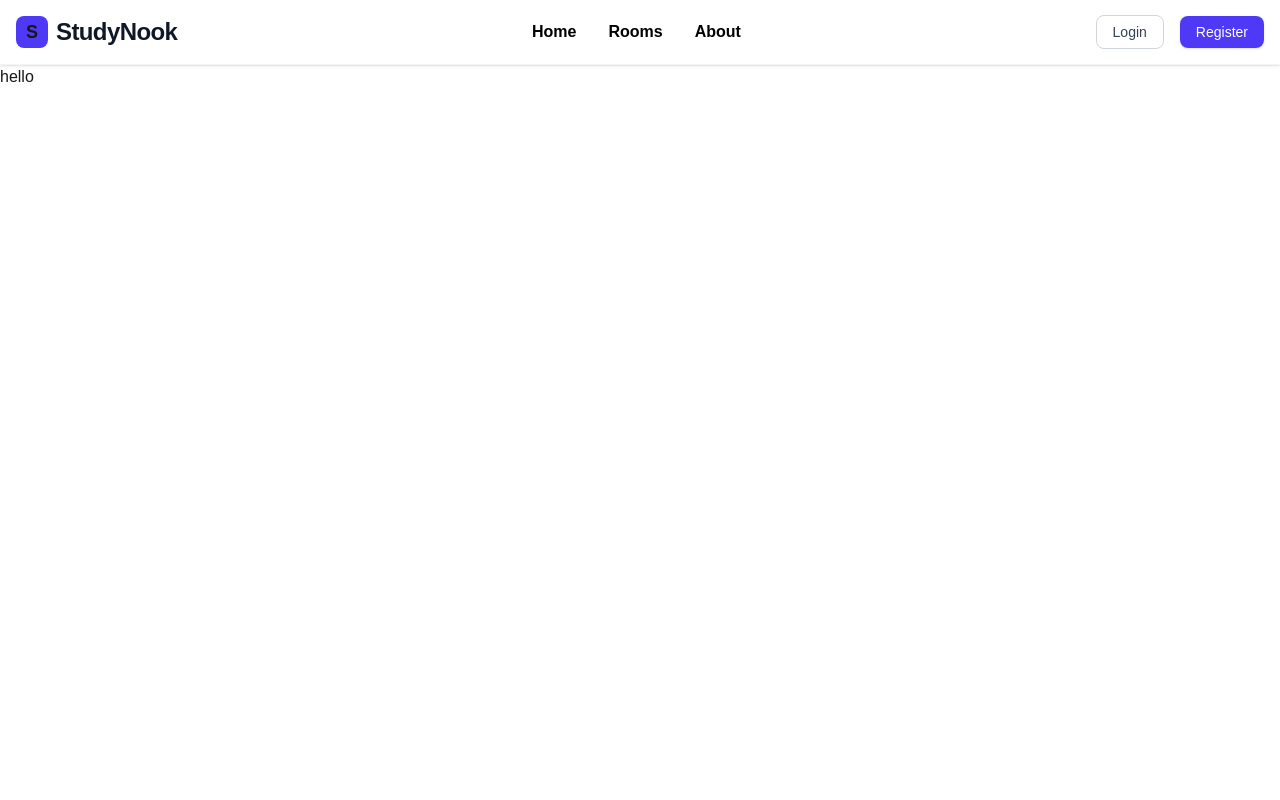
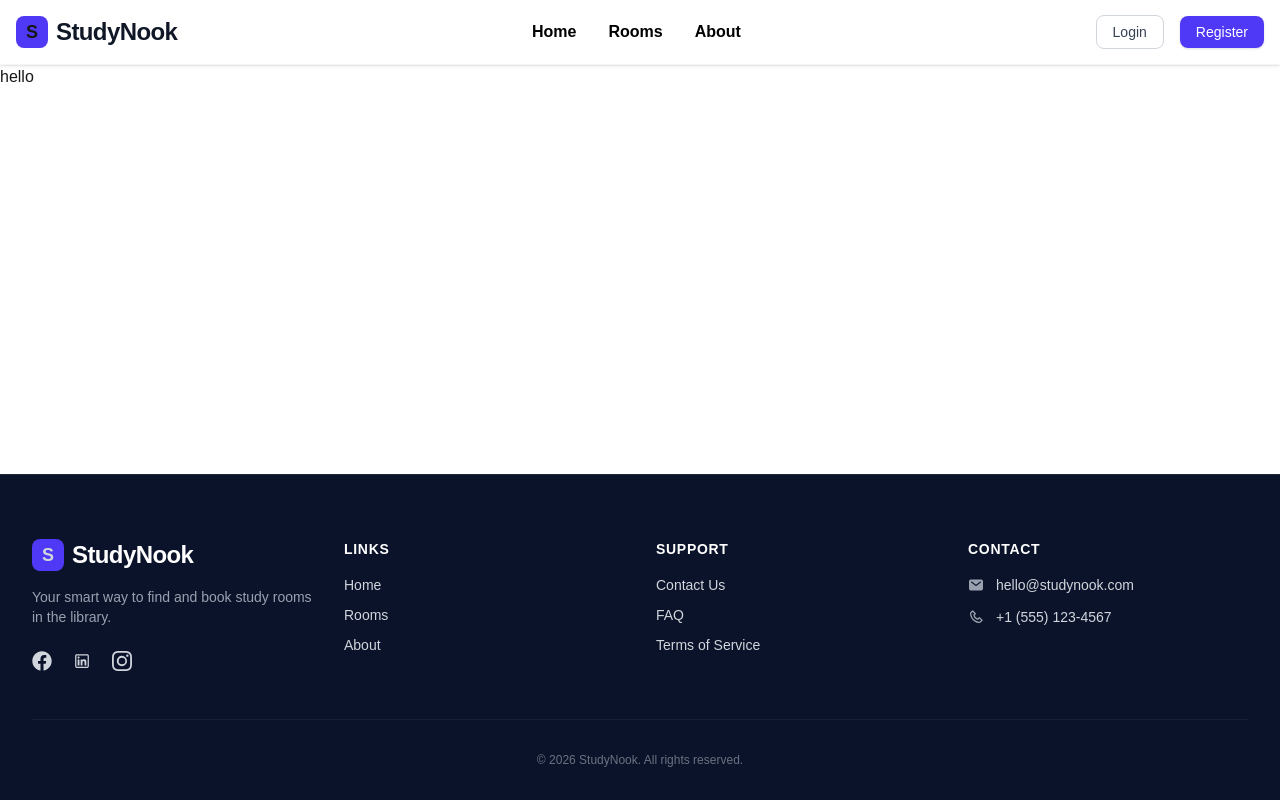
Before and after one commit to Haolader91/assignment-eight, a Next.js app: page / in a window 1280 px wide. Built offline with nearby package versions, Linux system fonts and the light colour scheme.

Commit message:
Footer sectio

```diff
--- a/package.json
+++ b/package.json
@@ -11,7 +11,8 @@
   "dependencies": {
     "next": "16.2.6",
     "react": "19.2.4",
-    "react-dom": "19.2.4"
+    "react-dom": "19.2.4",
+    "react-icons": "^5.6.0"
   },
   "devDependencies": {
     "@tailwindcss/postcss": "^4",
--- a/src/app/layout.js
+++ b/src/app/layout.js
@@ -1,6 +1,7 @@
 import { Geist, Geist_Mono } from "next/font/google";
 import "./globals.css";
 import Navbar from "@/components/Navbar";
+import Footer from "@/components/Footer";
 
 const geistSans = Geist({
   variable: "--font-geist-sans",
@@ -25,7 +26,8 @@ export default function RootLayout({ children }) {
     >
       <body className="min-h-full flex flex-col">
         <Navbar />
-        {children}
+        <main className="grow">{children}</main>
+        <Footer />
       </body>
     </html>
   );
--- a/src/components/Footer.jsx
+++ b/src/components/Footer.jsx
@@ -1,10 +1,149 @@
+import Link from "next/link";
 import React from "react";
+import { FaFacebook } from "react-icons/fa";
+import { LiaLinkedin } from "react-icons/lia";
+import { BsInstagram } from "react-icons/bs";
+import { BiPhone } from "react-icons/bi";
+import { IoMail } from "react-icons/io5";
 
 const Footer = () => {
   return (
-    <footer>
-      <div>grid</div>
-      <div>copy</div>
+    <footer className="bg-[#0b132a] text-gray-300 pt-16 pb-8 border-t border-gray-800">
+      <div className="max-w-7xl mx-auto px-4 m:px-6 lg:px-8">
+        <div className="grid grid-cols-4 gap-8 mb-12">
+          {/* logo */}
+          <div className="space-y-4">
+            <div className="shrink-0 flex items-center gap-2">
+              <Link href="/" className="flex gap-2 items-center">
+                <div className="w-8 h-8 bg-indigo-600 flex items-center justify-center font-bold text-lg rounded-lg">
+                  S
+                </div>
+                <span className="text-2xl font-bold text-white tracking-tight">
+                  StudyNook
+                </span>
+              </Link>
+            </div>
+            <p className="text-sm text-gray-400">
+              Your smart way to find and book study rooms in the library.
+            </p>
+            <div className="flex items-center space-x-5 pt-2">
+              <a
+                href="#"
+                className="hover:text-indigo-400 transition"
+                aria-label="Facebook"
+              >
+                <FaFacebook className="w-5 h-5" />
+              </a>
+
+              <a
+                href="#"
+                className="hover:text-indigo-400 transition"
+                aria-label="LinkedIn"
+              >
+                <LiaLinkedin className="w-5 h-5" />
+              </a>
+              <a
+                href="#"
+                className="hover:text-indigo-400 transition"
+                aria-label="Instagram"
+              >
+                <BsInstagram className="w-5 h-5" />
+              </a>
+            </div>
+          </div>
+
+          {/* menu  */}
+          <div>
+            <h3 className="text-sm font-semibold text-white tracking-wider uppercase mb-4">
+              Links
+            </h3>
+            <ul className="space-y-2.5 text-sm">
+              <li>
+                <Link href="/" className="hover:text-indigo-400 transition">
+                  Home
+                </Link>
+              </li>
+              <li>
+                <Link
+                  href="/rooms"
+                  className="hover:text-indigo-400 transition"
+                >
+                  Rooms
+                </Link>
+              </li>
+              <li>
+                <Link
+                  href="/about"
+                  className="hover:text-indigo-400 transition"
+                >
+                  About
+                </Link>
+              </li>
+            </ul>
+          </div>
+          {/* support */}
+          <div>
+            <h3 className="text-sm font-semibold text-white tracking-wider uppercase mb-4">
+              Support
+            </h3>
+            <ul className="space-y-2.5 text-sm">
+              <li>
+                <Link
+                  href="/contact"
+                  className="hover:text-indigo-400 transition"
+                >
+                  Contact Us
+                </Link>
+              </li>
+              <li>
+                <Link href="/faq" className="hover:text-indigo-400 transition">
+                  FAQ
+                </Link>
+              </li>
+              <li>
+                <Link
+                  href="/terms"
+                  className="hover:text-indigo-400 transition"
+                >
+                  Terms of Service
+                </Link>
+              </li>
+            </ul>
+          </div>
+          {/* contact */}
+          <div>
+            <h3 className="text-sm font-semibold text-white tracking-wider uppercase mb-4">
+              Contact
+            </h3>
+            <ul className="space-y-3 text-sm">
+              <li className="flex items-center gap-3">
+                <IoMail className="w-4 h-4 text-gray-400" />
+                <a
+                  href="mailto:hello@studynook.com"
+                  className="hover:text-indigo-400 transition"
+                >
+                  hello@studynook.com
+                </a>
+              </li>
+              <li className="flex items-center gap-3">
+                <BiPhone className="w-4 h-4 text-gray-400" />
+                <a
+                  href="tel:+15551234567"
+                  className="hover:text-indigo-400 transition"
+                >
+                  +1 (555) 123-4567
+                </a>
+              </li>
+            </ul>
+          </div>
+        </div>
+        {/* copyright */}
+        <div className="border-t border-gray-800/60 pt-8 text-center">
+          <p className="text-xs text-gray-500">
+            &copy; 2026 StudyNook. All rights reserved.
+          </p>
+        </div>
+      </div>
     </footer>
   );
 };
```
Also changed, not shown: 1 other file (tests, documents, lock files or other folders).
